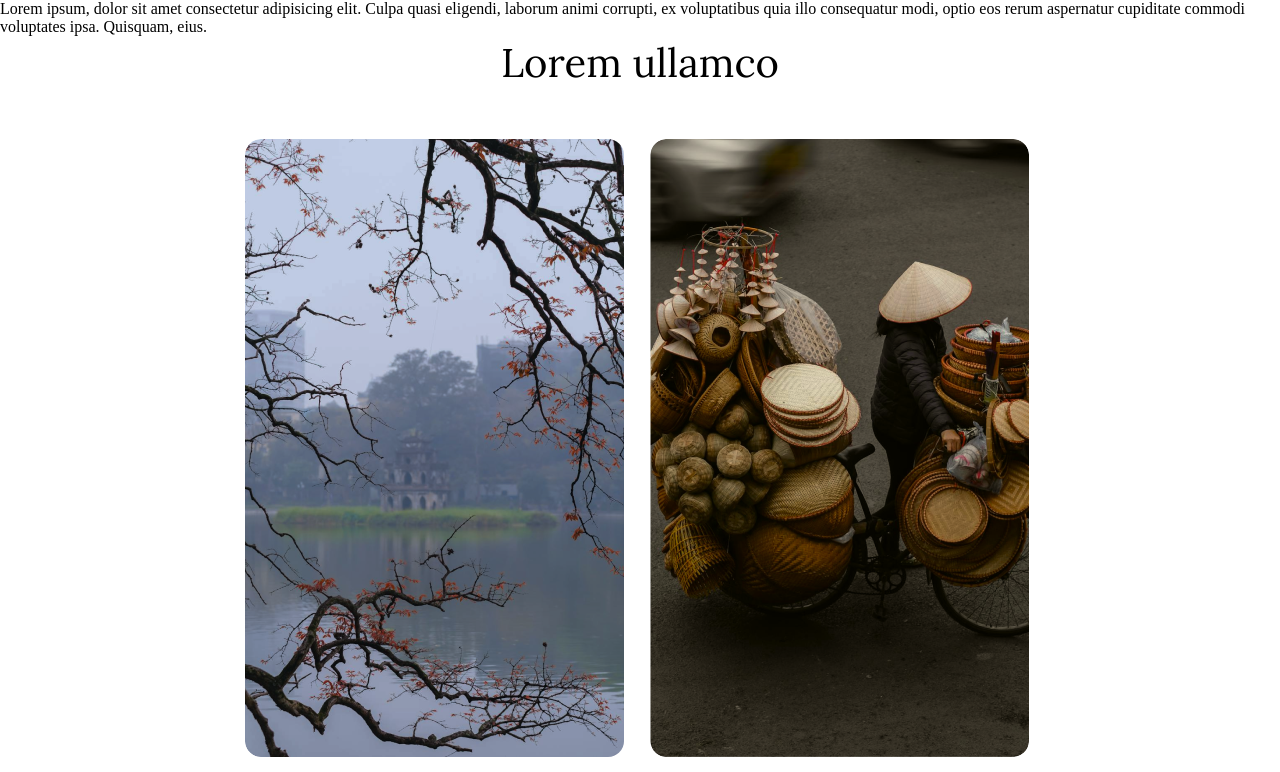
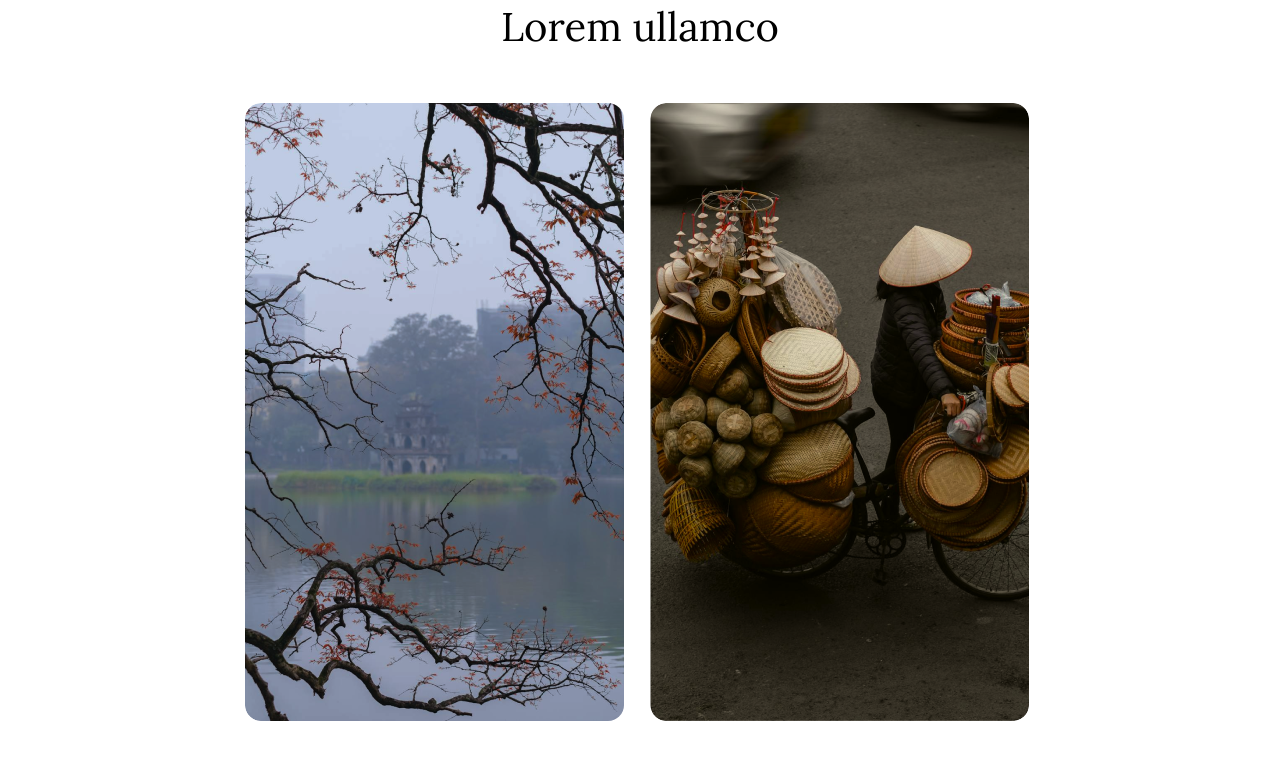
Before and after one commit to dun1504/demo, a plain HTML site: page index.html in a window 1280 px wide. Shown: the top 772 px of the page. Drawn offline with Linux system fonts and the light colour scheme.

Commit message:
Update index.html

```diff
--- a/index.html
+++ b/index.html
@@ -15,14 +15,7 @@
     />
   </head>
   <body>
-    <div class="main-header">
-      <p>
-        Lorem ipsum, dolor sit amet consectetur adipisicing elit. Culpa quasi
-        eligendi, laborum animi corrupti, ex voluptatibus quia illo consequatur
-        modi, optio eos rerum aspernatur cupiditate commodi voluptates ipsa.
-        Quisquam, eius.
-      </p>
-    </div>
+
     <div class="header">
       <h1 class="text-header">Lorem ullamco</h1>
       <div class="container">
```
